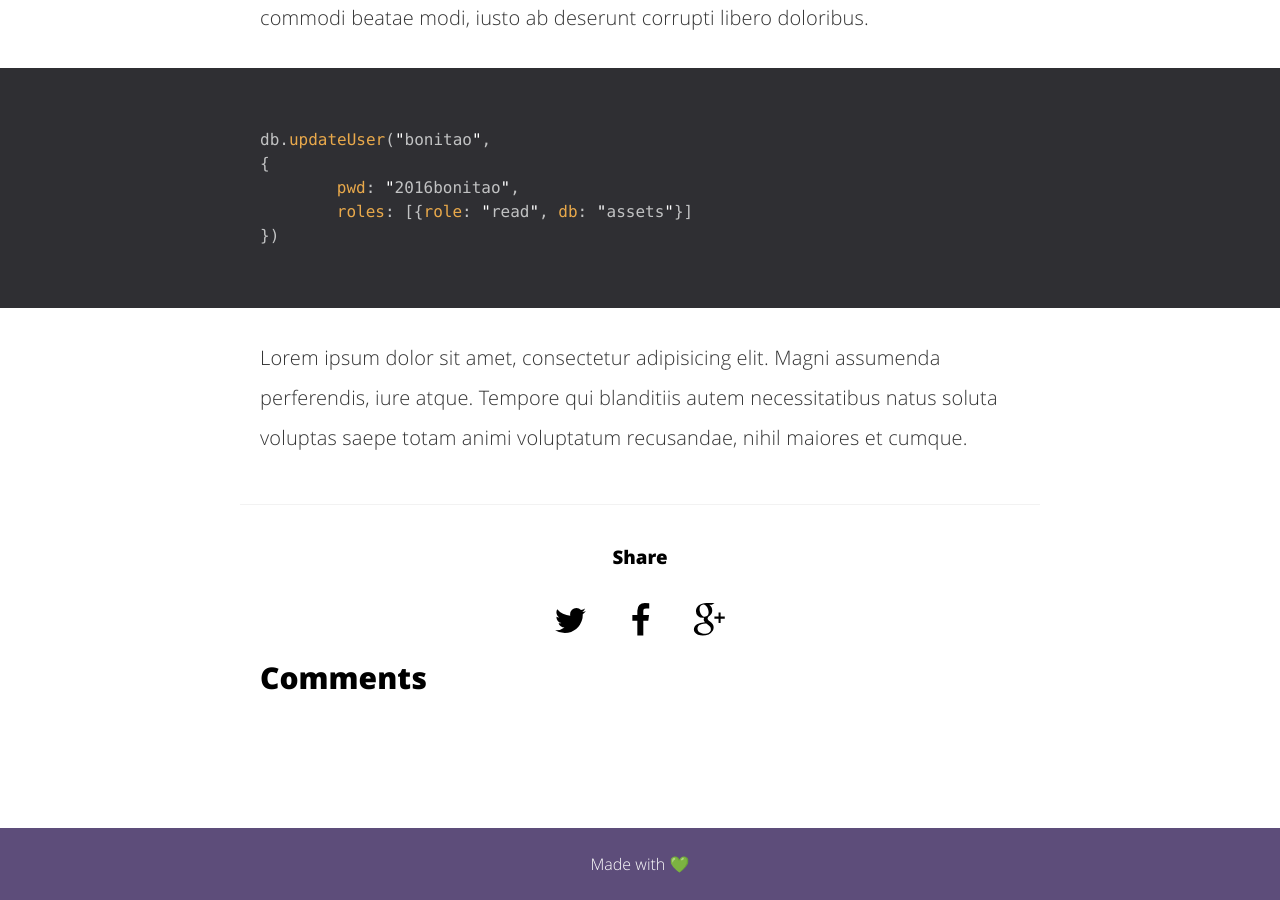
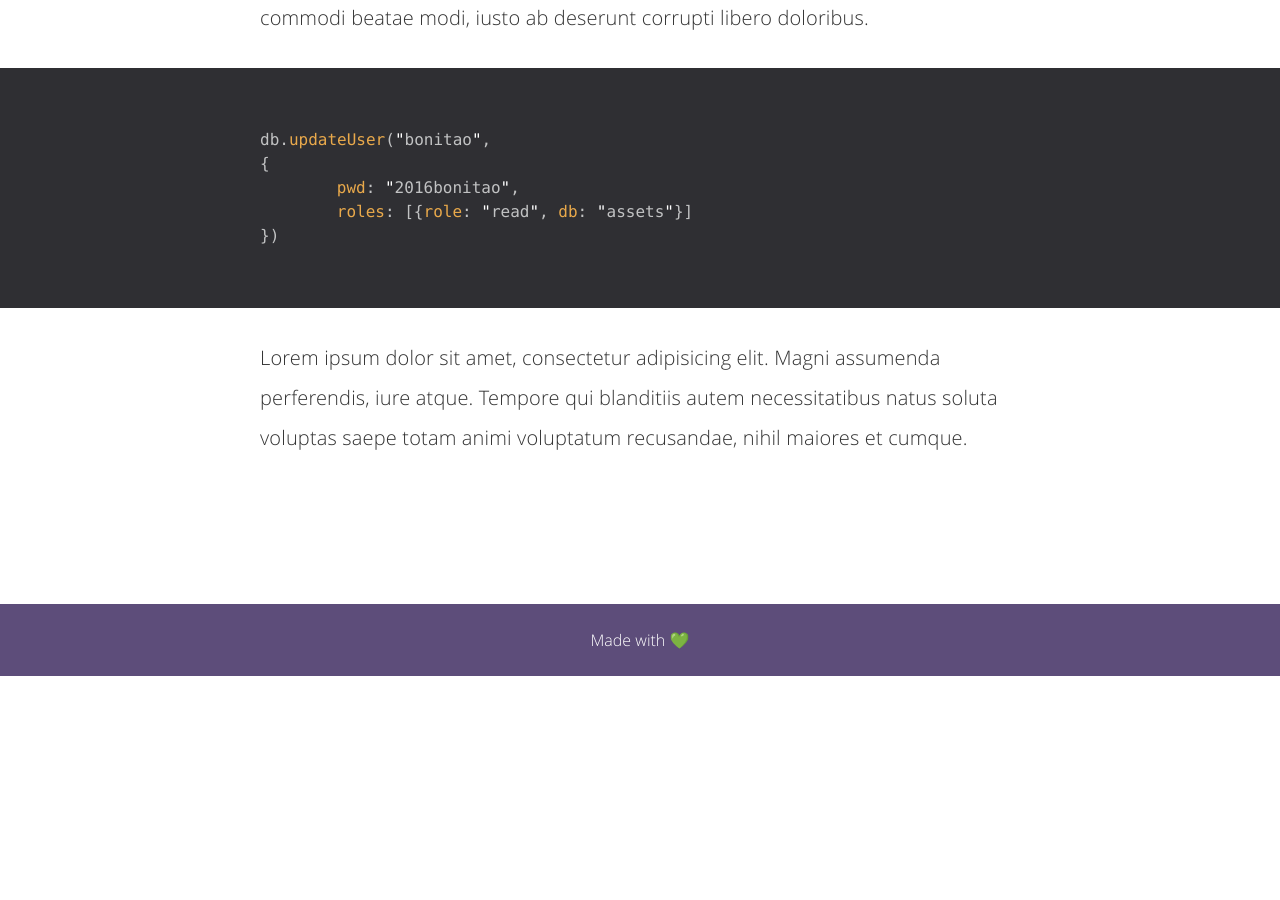
Before and after one commit to StaRealFeeling/StaRealFeeling.github.io, a Jekyll site: the page built from _posts/2016-03-10-space.md, in a window 1280 px wide and 900 px high, scrolled down 3629 px. Built offline with Jekyll 4.4.1, drawn with Linux system fonts in a browser that asks for light colours; comment, search, counter and statistics services are not loaded; after the commit the page ends 4305 px from its top, so only the background shows below that.

Commit message:
去掉不需要的页尾
去掉了一些不需要的页面

```diff
--- a/_layouts/post.html
+++ b/_layouts/post.html
@@ -17,8 +17,8 @@
                 {{ content }}
             </article>
 
-            {% include share.html %}
-            {% include comments.html %}
+            <!-- {% include share.html %} -->
+            <!-- {% include comments.html %} -->
             {% include footer.html %}
             {% include scripts.html %}
         </section>
```
